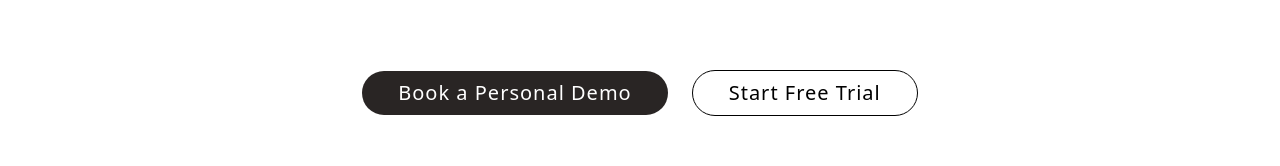
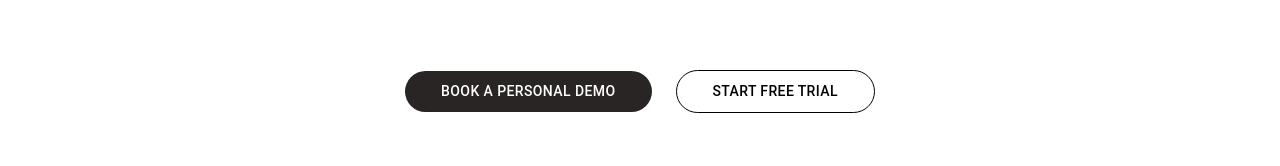
Before and after one commit to Kartik-369/Neuro_Business, a React (Vite) app in the folder frontend/: page / in a window 1280 px wide. Shown: the part 402-568 px from the top of the page. Built offline with nearby package versions, Linux system fonts and the light colour scheme; a web font is replaced by a local one.

Commit message:
small fixes

```diff
--- a/frontend/src/Pages/Home.jsx
+++ b/frontend/src/Pages/Home.jsx
@@ -1,6 +1,7 @@
 import { useRef } from "react";
 import { useLayoutEffect } from 'react'
 import gsap from 'gsap'
+import {Button} from '@mui/material';
 import HowItWorks from "../Components/HowItWorks";
 import { ScrollTrigger } from 'gsap/ScrollTrigger'
 
@@ -50,12 +51,9 @@ function Home(){
         <p className=" text-gray-600 max-w-2xl font-semibold lg:text-2xl text-[16px]  p-6"><span className="font-bold text-gray-900 underline decoration-emerald-500 underline-offset-4">
             NeuroBusiness
           </span>{" "}Analyzes your sales data and transaction history to flag churn risks.</p>
-
         <div className="flex max-[1100px]:flex-col max-[1100px]:space-y-3 p-3 px-auto justify-center items-center flex-row mt-auto gap-6 lg:text-xl lg:tracking-wider lg:font-light">
-          <button className="active:bg-black w-auto px-9 text-center bg-stone-800 rounded-4xl whitespace-nowrap   text-white p-2  hover:bg-black transition">Book a Personal Demo</button>
-          <button className="active:bg-black active:text-white w-auto px-9   text-center bg-white rounded-4xl whitespace-nowrap  text-black border-[1.5px] p-2  hover:bg-black hover:text-white transition">Start Free Trial</button>
-
-
+            <Button className=" !rounded-4xl !bg-stone-800 !text-white !px-9 !py-2 hover:!bg-black transition">Book a Personal Demo</Button>
+            <Button className=" !rounded-4xl !bg-white !text-black !border-[1.5px] !px-9 !py-2 hover:!bg-black hover:!text-white transition">Start Free Trial</Button>
         </div>
       </div>
 
```
